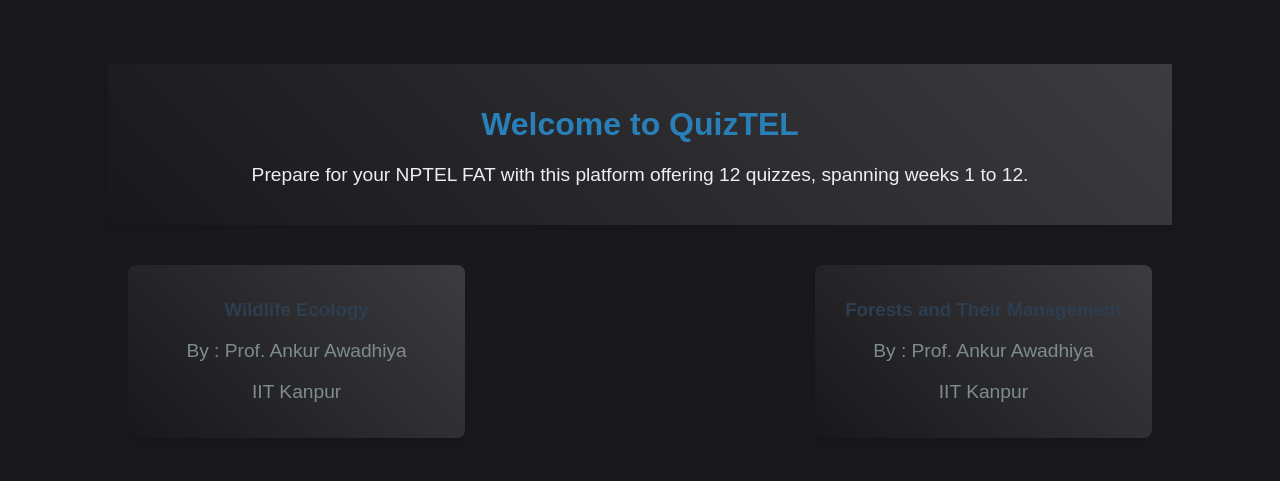
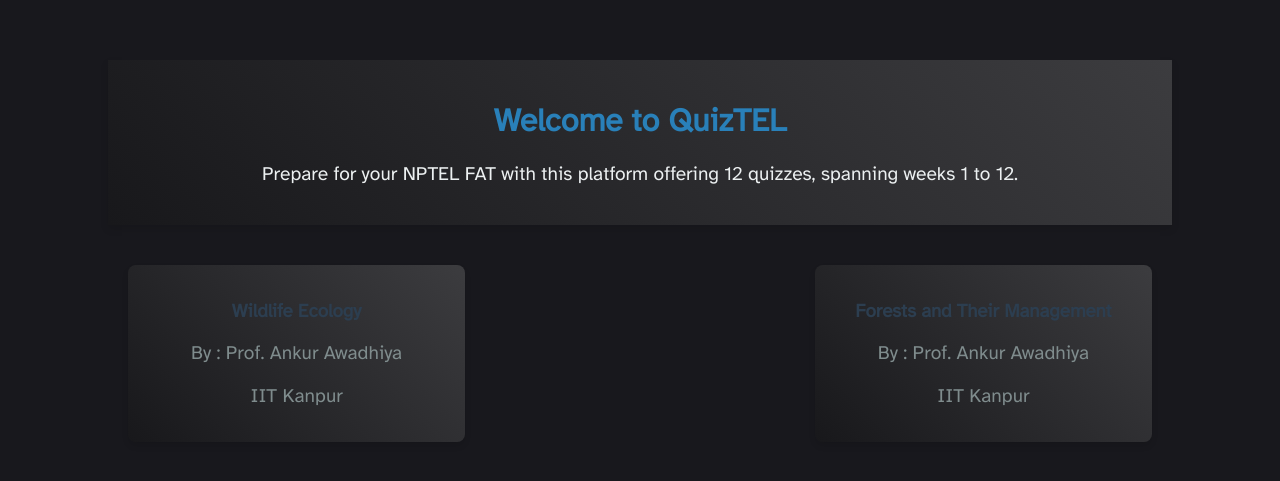
Before and after one commit to kadam-krishna/QuizTEL, a plain HTML site: page index.html in a window 1280 px wide. Shown: the part 149-630 px from the top of the page. Drawn offline with Linux system fonts and the light colour scheme.

Commit message:
Added new font

```diff
--- a/style.css
+++ b/style.css
@@ -1,5 +1,5 @@
 body {
-    font-family: Arial, sans-serif;
+    font-family: 'Atkinson Hyperlegible';
     background-color: #18181d;
     margin: 0;
     padding: 0;
```
